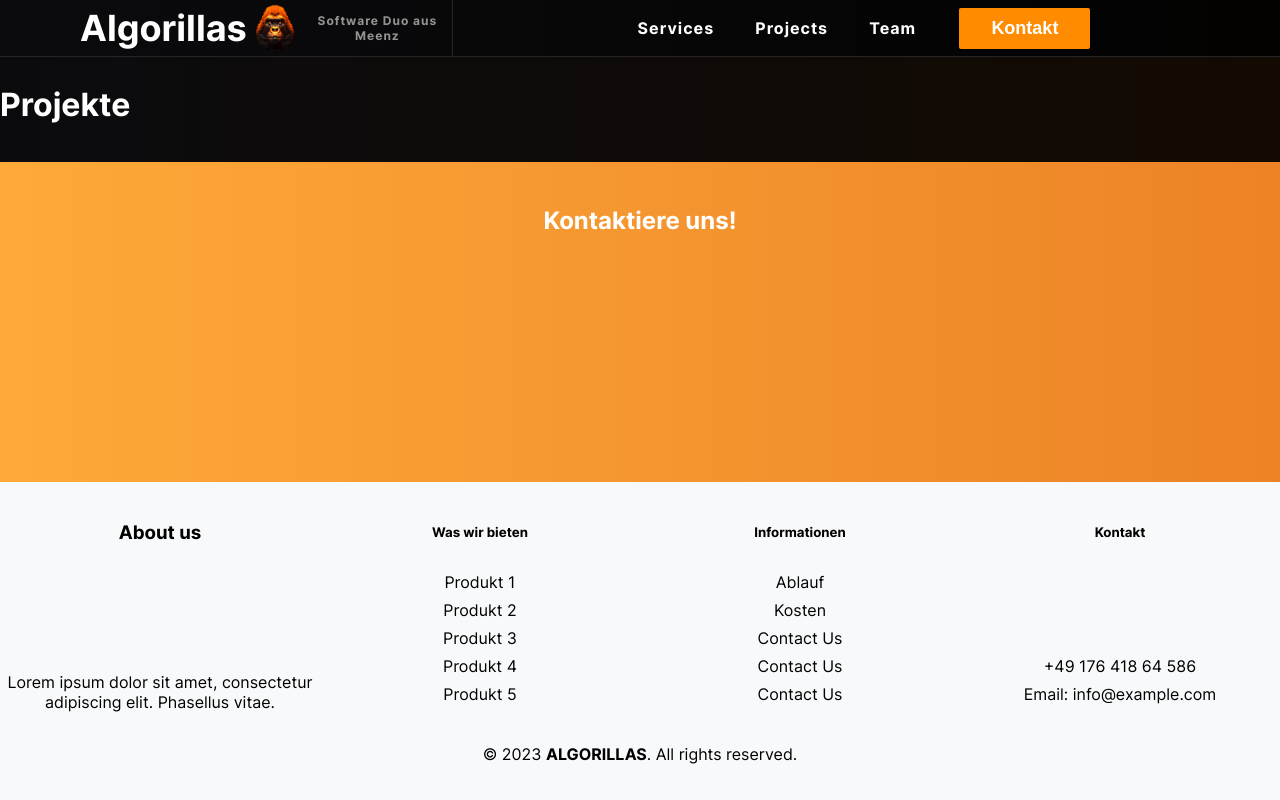
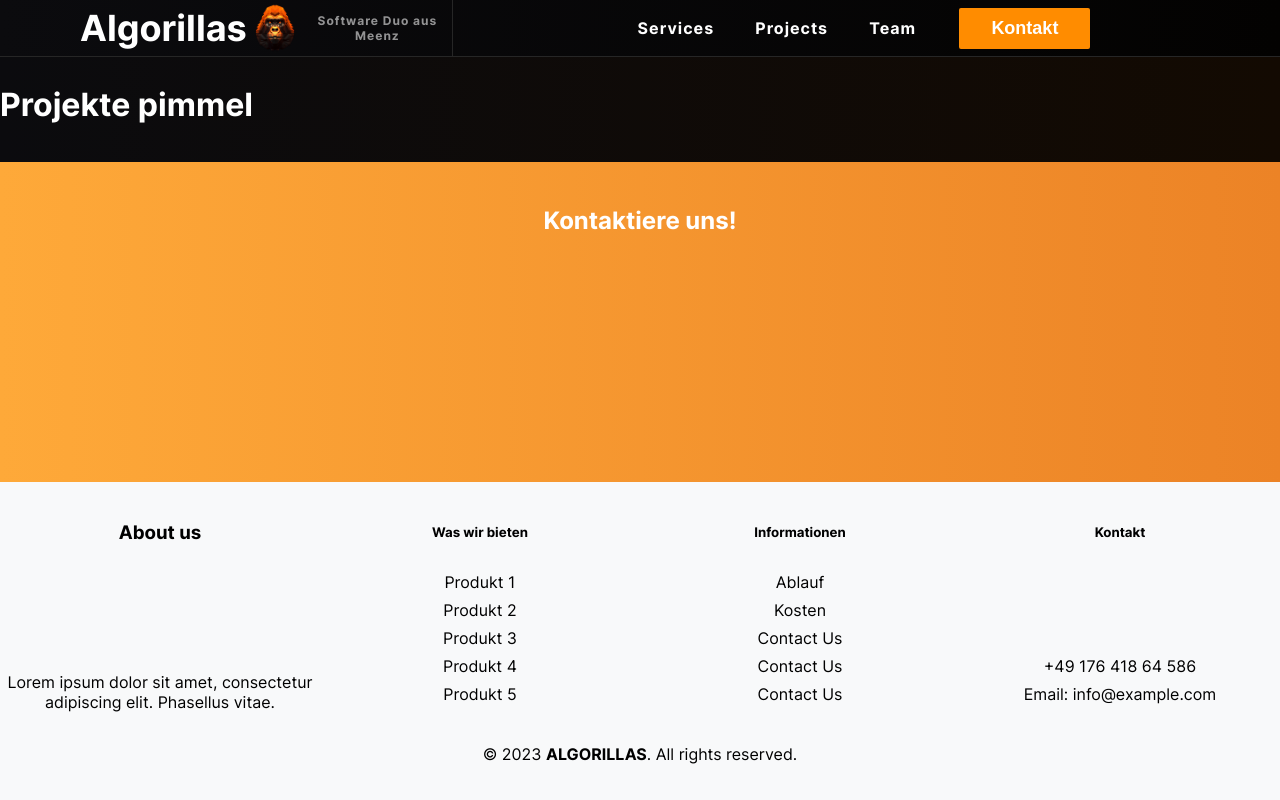
Before and after one commit to DnlPinguin/Algorillas, a Vue app: page /projects in a window 1280 px wide. Built offline with nearby package versions, Linux system fonts and the light colour scheme.

Commit message:
added pimmel

```diff
--- a/src/views/ProjectPage.vue
+++ b/src/views/ProjectPage.vue
@@ -1,6 +1,6 @@
 <template>
     <h1>
-        Projekte
+        Projekte pimmel
     </h1>
 </template>
 <script>
```
